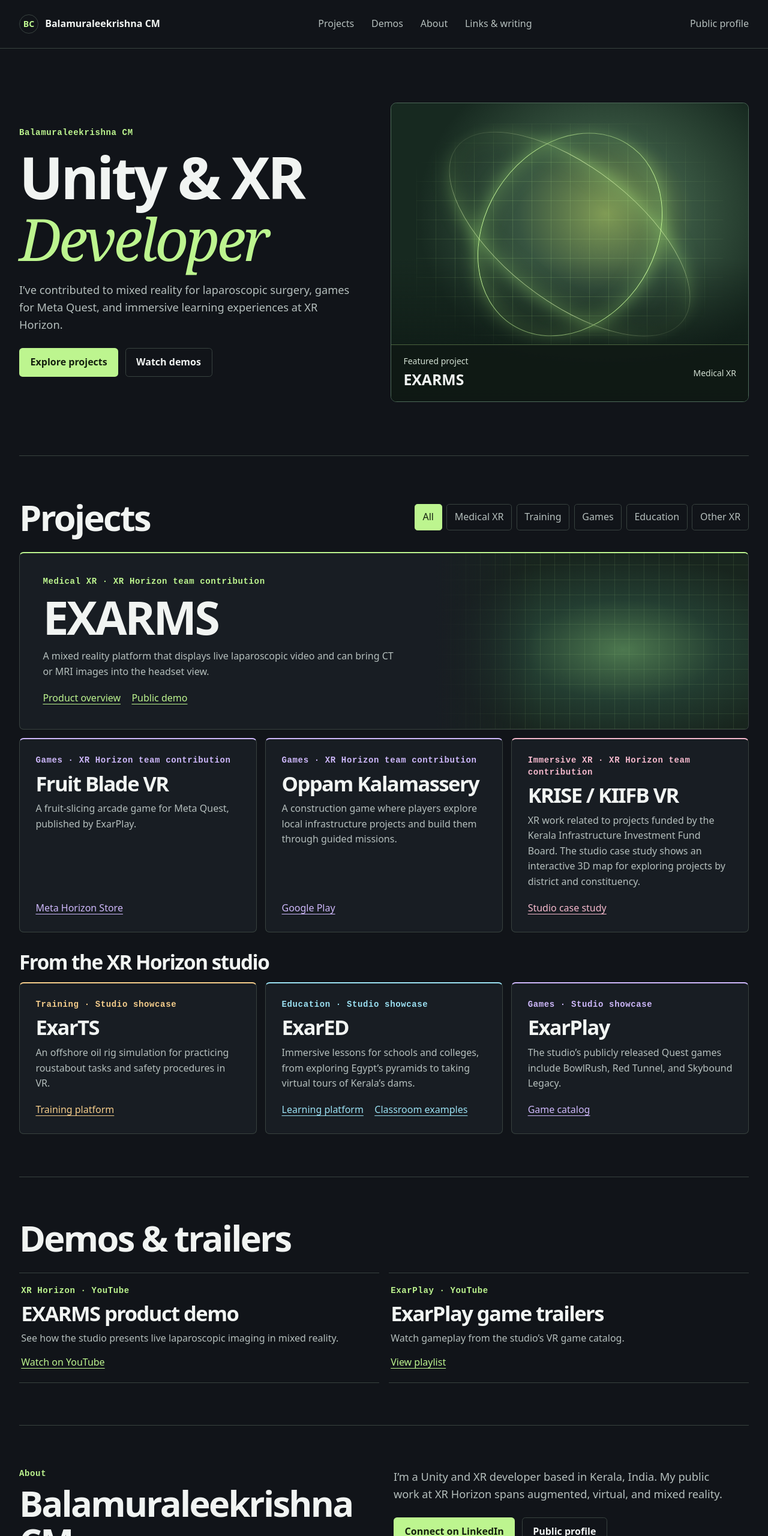
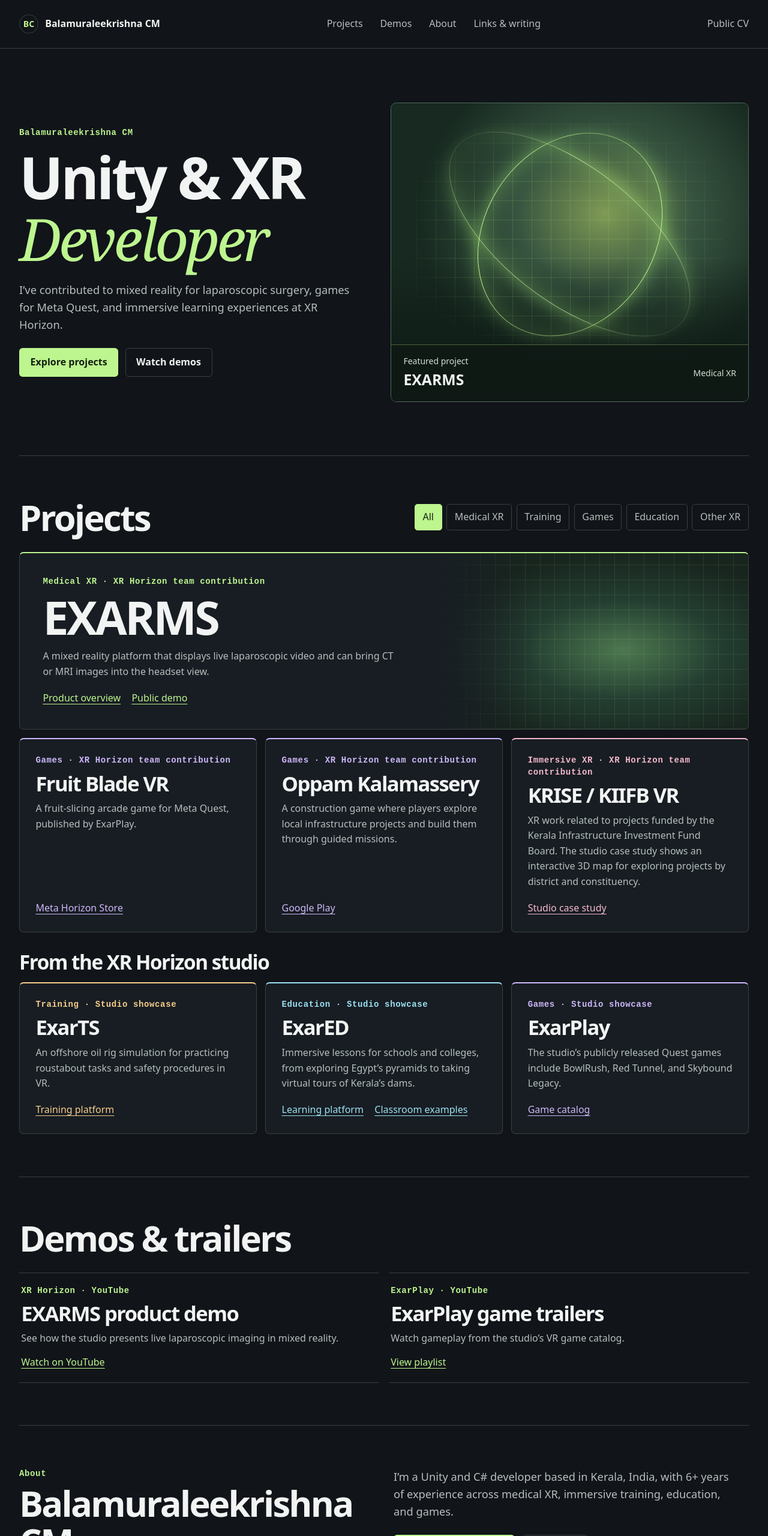
Before and after one commit to BalamuraleekrishnaCM/balamuraleekrishnacm.github.io, a plain HTML site: page index.html in a window 1280 px wide. Shown: the top 2560 px of the page at 60% size. Drawn offline with Linux system fonts and the light colour scheme.

Commit message:
Refresh the portfolio summary and CV links

```diff
--- a/index.html
+++ b/index.html
@@ -17,7 +17,7 @@
     <div class="shell topbar-inner">
       <a class="brand" href="#top"><span aria-hidden="true">BC</span>Balamuraleekrishna CM</a>
       <nav aria-label="Main navigation"><a href="#projects">Projects</a><a href="#demos">Demos</a><a href="#about">About</a><a href="#online">Links &amp; writing</a></nav>
-      <a class="profile-link" href="cv.html">Public profile</a>
+      <a class="profile-link" href="cv.html">Public CV</a>
     </div>
   </header>
   <main id="main">
@@ -119,7 +119,7 @@
     </section>
     <section class="shell content-section about" id="about" aria-labelledby="about-title">
       <div><p class="eyebrow">About</p><h2 id="about-title">Balamuraleekrishna CM</h2></div>
-      <div><p>I’m a Unity and XR developer based in Kerala, India. My public work at XR Horizon spans augmented, virtual, and mixed reality.</p><div class="actions"><a class="button primary" href="https://in.linkedin.com/in/balamuraleekrishnacm">Connect on LinkedIn</a><a class="button secondary" href="cv.html">Public profile</a></div></div>
+      <div><p>I’m a Unity and C# developer based in Kerala, India, with 6+ years of experience across medical XR, immersive training, education, and games.</p><div class="actions"><a class="button primary" href="https://in.linkedin.com/in/balamuraleekrishnacm">Connect on LinkedIn</a><a class="button secondary" href="cv.html">Public CV</a></div></div>
     </section>
 
     <section class="shell content-section" id="online" aria-labelledby="online-title">
```
